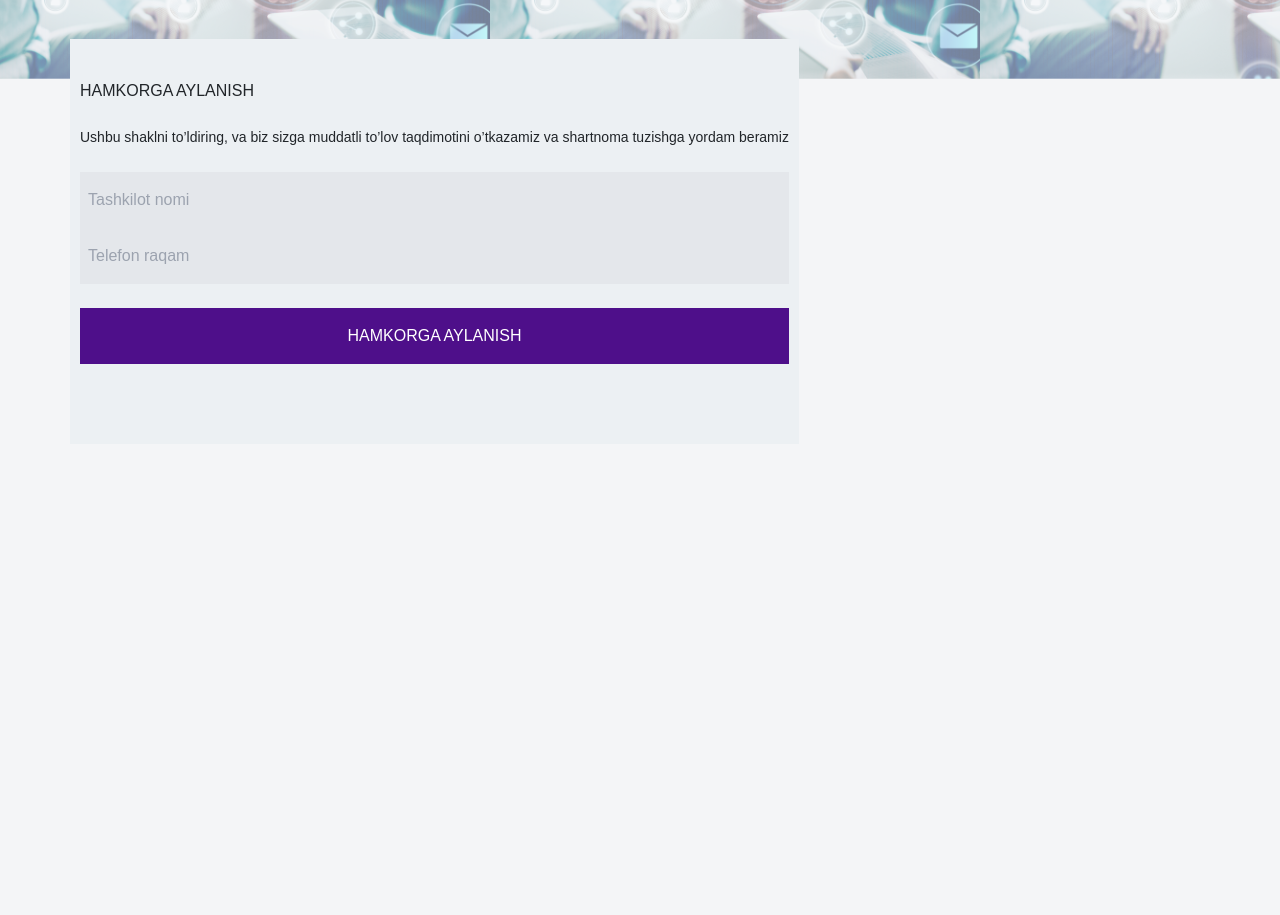
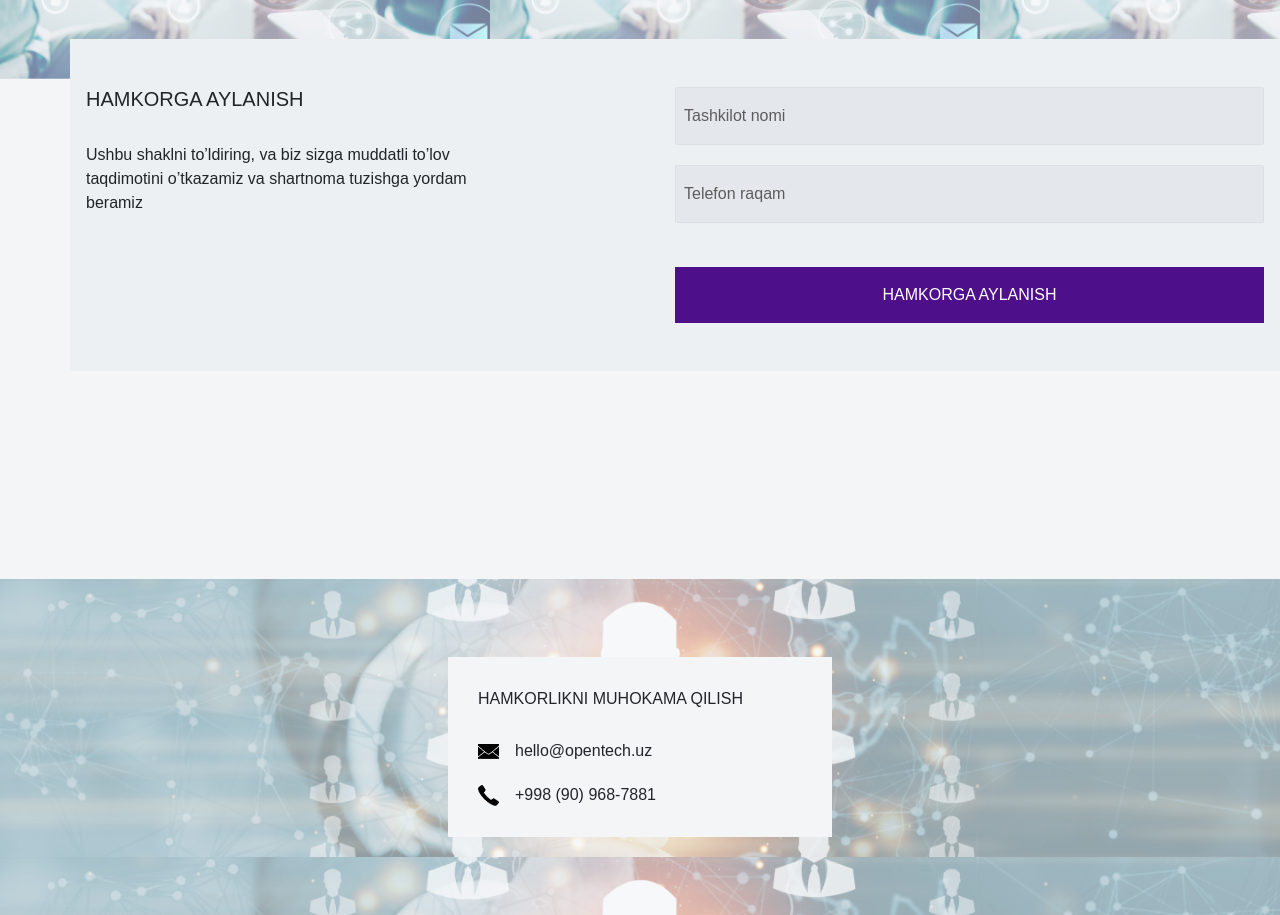
Before and after one commit to RamazonovDeveloper/OpenRassrochkaNew, a React (Create React App) app: page / in a window 1280 px wide. Shown: the part 1100-2015 px from the top of the page. Before the commit the page ends 1544 px from the top, so only its background shows below. Built offline with nearby package versions, Linux system fonts and the light colour scheme.

Commit message:
Footer added

```diff
--- a/src/App.css
+++ b/src/App.css
@@ -2,3 +2,17 @@
     background: url('./assets/BG.png');
     background-size: contain;
 }
+
+.my_input{
+    border: 1px solid rgba(118, 118, 128, 0.07);
+    border-radius: 2px;
+}
+
+.my_input::placeholder{
+    color: rgba(0, 0, 0, 0.6);
+}
+
+.footer{
+    background: url('./assets/foot_img.png');
+    background-size: contain;
+}
--- a/src/App.js
+++ b/src/App.js
@@ -49,7 +49,11 @@ function App() {
         <div className='flex text-main_color font-medium text-[14px] mb-10'>
           <p className='uppercase'>{langData.service_name}</p>
         </div>
-        <p className='uppercase text-[25px] text-main_color leading-7 font-light'>Open <span className='text-black'>muddatli kartasi</span> - Bu biznesingiz o’sishi va rivojlanishi</p>
+        {/* <p className='uppercase text-[25px] text-main_color leading-7 font-light'>Open <span className='text-black'>muddatli kartasi</span> - Bu biznesingiz o’sishi va rivojlanishi</p> */}
+        {
+          lang === "uz" ? <p className='uppercase text-[25px] text-main_color leading-7 font-light'>Open <span className='text-black'>muddatli kartasi</span> - Bu biznesingiz o’sishi va rivojlanishi</p>
+          : <p className='uppercase text-[25px] text-main_color leading-7 font-light'><span className='text-black'>Карта рассрочки</span> open <span className='text-black'>- это</span> рост <span className='text-black'>и</span> развитие <span className='text-black'>вашего</span> бизнеса</p>
+        }
         <div className='text-base mt-4 font-medium'>
           <p>{langData.service_text1}</p>
           <p>{langData.service_text1}</p>
@@ -86,13 +90,34 @@ function App() {
 
       <div className='form_section relative h-[160px]'>
         <div className="container">
-          <div className="form_section_card py-[40px] px-[10px] bg-gray_form absolute top-3/4">
-            <h3 className='font-medium text-base uppercase'>{langData.partners_header}</h3>
-            <p className='text-[14px] my-6 font-medium'>{langData.partners_text}</p>
-            <input className='w-full py-3 px-2 bg-gray_input text-base text-black' type="text" placeholder={langData.partners_input_name}/>
-            <input className='w-full py-3 px-2 bg-gray_input text-base text-black' type="text" placeholder={langData.partners_input_tel}/>
-            {/* <input type="text" placeholder={langData.partners_input_tel}/> */}
-            <button className='w-full bg-main_color text-white py-3 uppercase mt-6 mb-10'>{langData.partners_btn}</button>
+          <div className="form_section_card xs:py-[40px] xs:px-[10px] sm:py-12 sm:px-4 bg-gray_form absolute top-3/4 md:flex">
+            <div className='md:w-1/2'>
+              <h3 className='font-medium text-base uppercase sm:text-[18px] lg:text-[20px]'>{langData.partners_header}</h3>
+              <p className='xs:text-[14px] sm:text-base my-6 font-medium lg:w-3/4 sm:mt-8'>{langData.partners_text}</p>
+            </div>
+            <div className='md:w-1/2'>
+              <input className='w-full py-3 px-2 bg-gray_input text-base text-black my_input' type="text" placeholder={langData.partners_input_name}/>
+              <input className='w-full py-3 px-2 bg-gray_input text-base text-black my_input xs:mt-4 xs:mb-6 sm:mt-5 sm:mb-11 xl:mb-[60px]' type="text" placeholder={langData.partners_input_tel}/>
+              {/* <input type="text" placeholder={langData.partners_input_tel}/> */}
+              {/*  xs:mt-6 xs:mb-10 sm:m */}
+              <button className='w-full bg-main_color text-white py-3 uppercase'>{langData.partners_btn}</button>
+            </div>
+          </div>
+        </div>
+      </div>
+
+      <div className="footer mt-[500px] py-[78px]">
+        <div className="container">
+          <div className='bg-gray_light xs:py-8 xs:px-2.5 sm:p-[30px] max-w-sm mx-auto'>
+            <p className='uppercase font-medium'>{langData.decision}</p>
+            <div className='flex items-center mt-7 mb-[20px] font-medium'>
+              <img className='mr-4' src={message} alt="" />
+              <p>hello@opentech.uz</p>
+            </div>
+            <div className='flex items-center font-medium'>
+              <img className='mr-4' src={phone} alt="" />
+              <p> +998 (90) 968-7881</p>
+            </div>
           </div>
         </div>
       </div>
```
